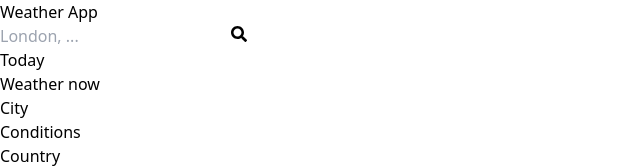
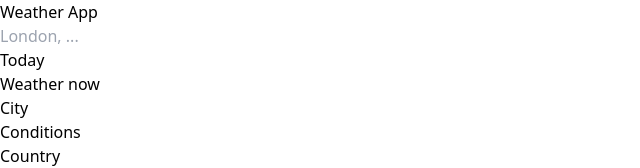
Before and after one commit to loickcherimont/Weather_ReactJS, a React (Vite) app: page / in a window 1280 px wide. Shown: the top 168 px of the page, without its empty margins (0-640 px from the left). Built offline with nearby package versions, Linux system fonts and the light colour scheme.

Commit message:
Remove FilterBtn and use a simple button instead

```diff
--- a/src/components/FilterBar.jsx
+++ b/src/components/FilterBar.jsx
@@ -1,6 +1,5 @@
-import React from "react";
 import { fetchAPI } from "../assets/js/api.js";
-import { FilterBtn } from "./FilterBtn.jsx";
+import { FaSearch } from "react-icons/fa";
 
 export function FilterBar({ city, setCity, setError, setData }) {
 
@@ -9,9 +8,9 @@ export function FilterBar({ city, setCity, setError, setData }) {
 
         e.preventDefault();
 
-        // Check if user filled a city name
+        /** Display error message if user didn't fill any city name */
         if (!city) {
-            setError("Please enter a city!");
+            setError("To use correctly the filter, fill a city please!");
             return;
         }
         setError("");
@@ -35,21 +34,34 @@ export function FilterBar({ city, setCity, setError, setData }) {
                 setError(err.message);
             });
     }
+
+    /** To update a state */
     const handleChange = (e) => {
         setCity(e.target.value);
     }
 
     /** Render */
     return <form method="GET" onSubmit={handleSubmit} className="header m-2 shrink">
+        <div className="form__section flex justify-center items-center p-2">
+            <label htmlFor="filterBar">
+                {/* Get city weather */}
                 <input
                     type="search"
                     name="filter_bar"
+                    id="filterBar"
                     placeholder="London, ..."
                     value={city}
                     onChange={handleChange}
-            className="m-2 rounded-full bg-slate-100/25 p-2 text-sm italic"
+                    className="mx-2 rounded-full bg-slate-100/50 p-2 text-sm italic w-60"
+                    title="Get city weather"
                 />
-        <FilterBtn />
-        <div className="text-sm text-white">Today</div>
+            </label>
+
+            <button type="submit" className="rounded-full p-3">
+                <FaSearch style={{color: "white"}}/>
+            </button>
+        </div>
+
+        <p className="text-white font-normal">Today</p>
     </form>
 }
--- a/src/components/FilterBtn.jsx
+++ /dev/null
@@ -1,8 +0,0 @@
-import React from "react";
-import { FaSearch } from 'react-icons/fa';
-
-export function FilterBtn() {
-    return <button type="submit">
-        <FaSearch />
-    </button>
-}
```
Lines whose indentation alone changed are shown as unchanged.
